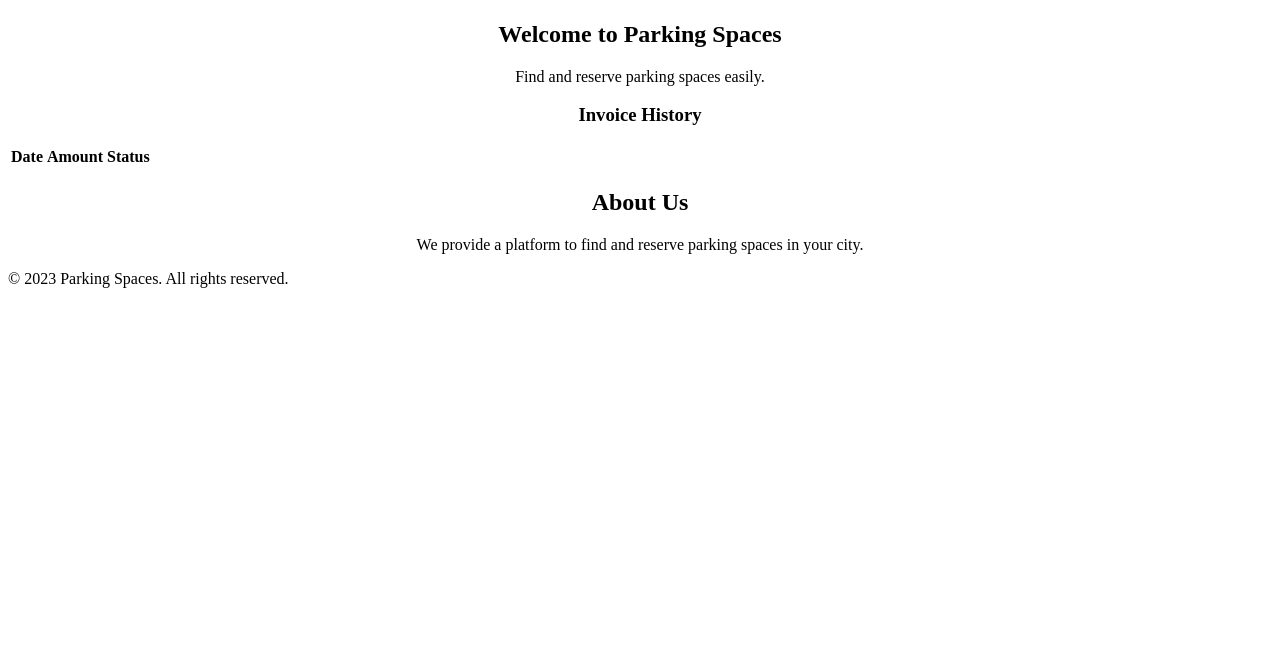
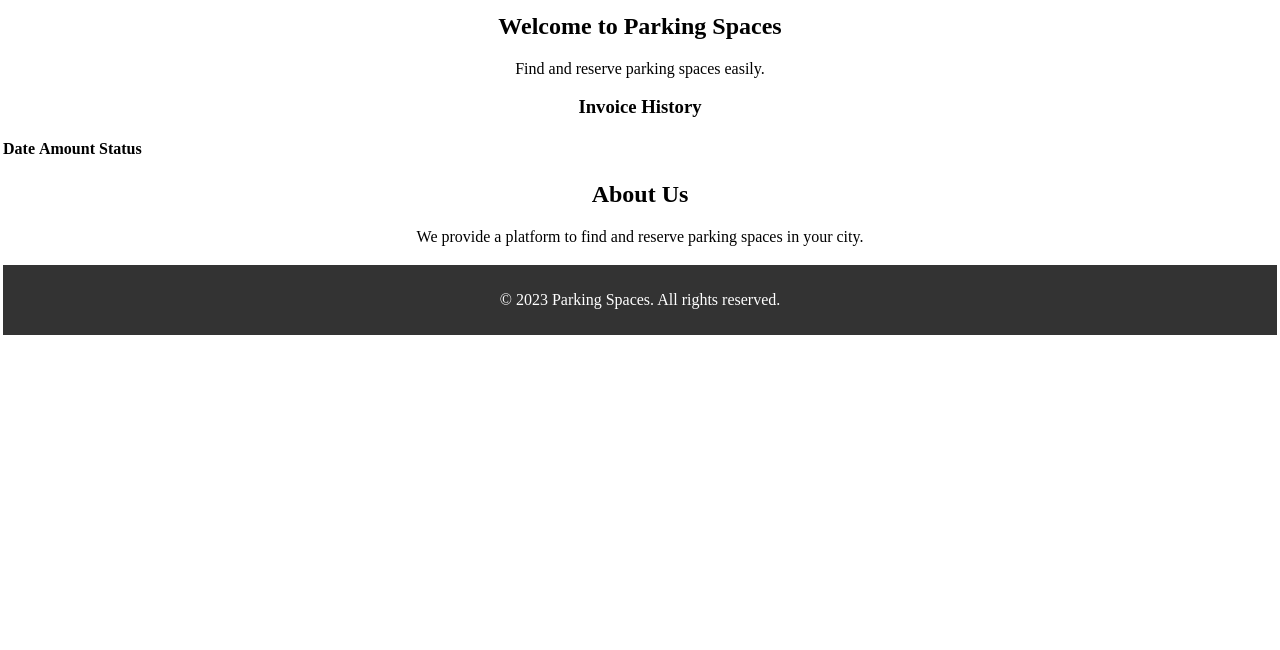
Before and after one commit to enwalker33/parking_spaces, a website: page public/index.html in a window 1280 px wide. Shown: the part 150-800 px from the top of the page. Drawn offline with Linux system fonts and the light colour scheme; some packages are replaced by stand-ins of ours.

Commit message:
ensure footer is at the bottom of the page

```diff
--- a/public/styles/styles.css
+++ b/public/styles/styles.css
@@ -1,4 +1,29 @@
 /* index page */
+html, body {
+    height: 100%;
+    margin: 0;
+    padding: 0;
+}
+
+.wrapper {
+    display: flex;
+    flex-direction: column;
+    min-height: 100vh;
+}
+
+.header, .nav-bar, .parking-lot, .footer {
+    flex: 1;
+}
+
+footer {
+    background-color: #333;
+    color: #fff;
+    text-align: center;
+    padding: 10px;
+    border-style: solid;
+    margin-top: auto;
+}
+
 .header {
     background-color: #333;
     color: #fff;
```
